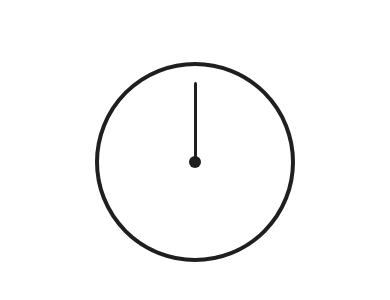
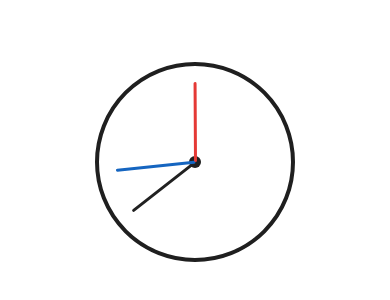
Before and after one commit to adiomordo-dotcom/react-native-clock-assignment, a React Native app: screen / in a window 390 px wide. Shown: the part 260-560 px from the top of the page. Built offline with nearby package versions, Linux system fonts and the light colour scheme.

Commit message:
feat: implement animated analog clock hands with rAF-driven time loop

```diff
--- a/src/components/AnalogClock/index.tsx
+++ b/src/components/AnalogClock/index.tsx
@@ -1,14 +1,19 @@
 import React from 'react'
-import { View, StyleSheet } from 'react-native'
+import { View } from 'react-native'
 import { CLOCK_SIZE } from '../constants';
+import { useClockTime } from '../../hooks/useClockTime ';
 import ClockDial from '../ClockDial';
-import ClockHand from '../ClockHand';
+import ClockHand, { HandType } from '../ClockHand';
 
 const AnalogClock = () => {
+    const { secondValue, minuteValue, hourValue } = useClockTime();
+
     return (
         <View style={{ flex: 1, justifyContent: 'center', alignItems: 'center' }}>
             <ClockDial size={CLOCK_SIZE} />
-            <ClockHand clockSize={CLOCK_SIZE} />
+            <ClockHand clockSize={CLOCK_SIZE} value={hourValue} handType={HandType.HOUR} />
+            <ClockHand clockSize={CLOCK_SIZE} value={minuteValue} handType={HandType.MINUTE} />
+            <ClockHand clockSize={CLOCK_SIZE} value={secondValue} handType={HandType.SECOND} />
         </View>
     )
 }
--- a/src/components/ClockHand/index.tsx
+++ b/src/components/ClockHand/index.tsx
@@ -1,13 +1,23 @@
 import React from 'react'
-import { View, Text, StyleSheet } from 'react-native'
-import { ClockHandProps } from './types';
+import { View, Animated, StyleSheet } from 'react-native'
+import { ClockHandProps, HAND_RANGE, HandType } from './types';
+export { HandType } from './types';
 
 const HAND_SIZE = 3;
+export const HAND_COLOR: Record<HandType, string> = {
+    [HandType.HOUR]: '#212121',
+    [HandType.MINUTE]: '#1565C0',
+    [HandType.SECOND]: '#E53935',
+};
 
-const ClockHand = ({ clockSize }: ClockHandProps) => {
+const ClockHand = ({ clockSize, value, handType }: ClockHandProps) => {
+    const rotation = value.interpolate({
+        inputRange: [0, HAND_RANGE[handType]],
+        outputRange: ['0deg', '360deg'],
+    });
     return (
         <View style={styles.container}>
-            <View style={[styles.hand, { height: (clockSize / 2) * 0.8 }]} />
+            <Animated.View style={[styles.hand, { height: (clockSize / 2) * 0.8, transform: [{ rotate: rotation }], backgroundColor: HAND_COLOR[handType] }]} />
         </View>
     )
 }
@@ -30,5 +40,6 @@ const styles = StyleSheet.create({
         backgroundColor: '#1F1F1F',
         borderRadius: 6,
         width: HAND_SIZE,
+        transformOrigin: 'bottom'
     },
 });
--- a/src/components/ClockHand/types.ts
+++ b/src/components/ClockHand/types.ts
@@ -1,3 +1,19 @@
+import { Animated } from "react-native";
+
+export enum HandType {
+    HOUR = 'HOUR',
+    MINUTE = 'MINUTE',
+    SECOND = 'SECOND',
+}
+
 export type ClockHandProps = {
     clockSize: number;
+    value: Animated.Value;
+    handType: HandType;
 }
+
+export const HAND_RANGE: Record<HandType, number> = {
+    [HandType.HOUR]: 12,
+    [HandType.MINUTE]: 60,
+    [HandType.SECOND]: 60,
+};
--- /dev/null
+++ b/src/hooks/useClockTime .tsx
@@ -0,0 +1,41 @@
+import { useEffect, useRef } from 'react';
+import { Animated } from 'react-native';
+import { getInitialTime } from '../utils/time';
+
+export const useClockTime = () => {
+    const { initialSeconds, initialMinutes, initialHours } = getInitialTime();
+    const secondValue = useRef<Animated.Value>(new Animated.Value(initialSeconds)).current;
+    const minuteValue = useRef<Animated.Value>(new Animated.Value(initialMinutes)).current;
+    const hourValue = useRef<Animated.Value>(new Animated.Value(initialHours)).current;
+
+    const requestRef = useRef<number | null>(null);
+    const startTimeRef = useRef<number | null>(null);
+
+    useEffect(() => {
+        const animate = (timestamp: number) => {
+            if (startTimeRef.current === null) {
+                startTimeRef.current = timestamp;
+            }
+
+            const elapsedSeconds = (timestamp - startTimeRef.current) / 1000;
+
+            secondValue.setValue((initialSeconds + elapsedSeconds) % 60);
+            minuteValue.setValue((initialMinutes + elapsedSeconds / 60) % 60);
+            hourValue.setValue((initialHours + elapsedSeconds / 3600) % 12);
+
+            requestRef.current = requestAnimationFrame(animate);
+        };
+
+        requestRef.current = requestAnimationFrame(animate);
+
+        return () => {
+            if (requestRef.current) cancelAnimationFrame(requestRef.current);
+        };
+    }, []);
+
+    return {
+        secondValue,
+        minuteValue,
+        hourValue,
+    };
+};
--- /dev/null
+++ b/src/utils/time.ts
@@ -0,0 +1,12 @@
+export const getInitialTime = () => {
+    const now = new Date();
+    const initialSeconds = now.getSeconds();
+    const initialMinutes = now.getMinutes() + initialSeconds / 60;
+    const initialHours = (now.getHours() % 12) + initialMinutes / 60;
+
+    return {
+        initialSeconds,
+        initialMinutes,
+        initialHours,
+    }
+}
```
